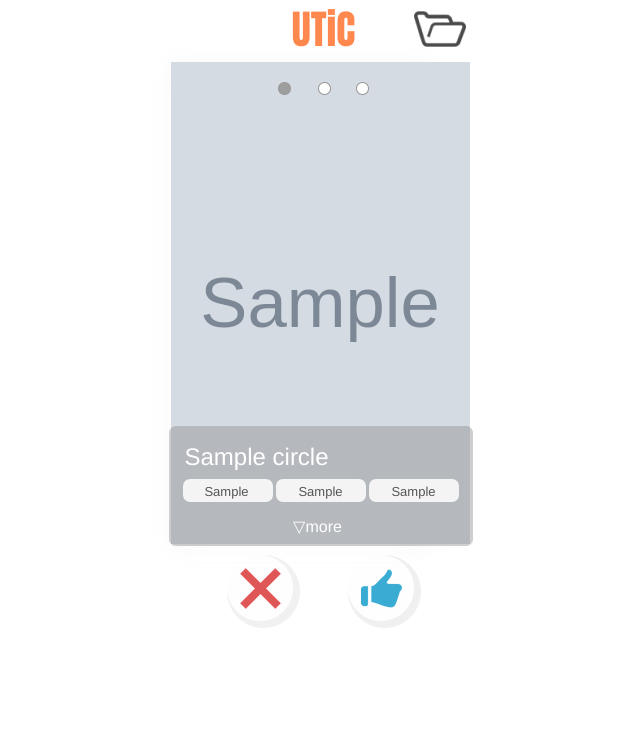
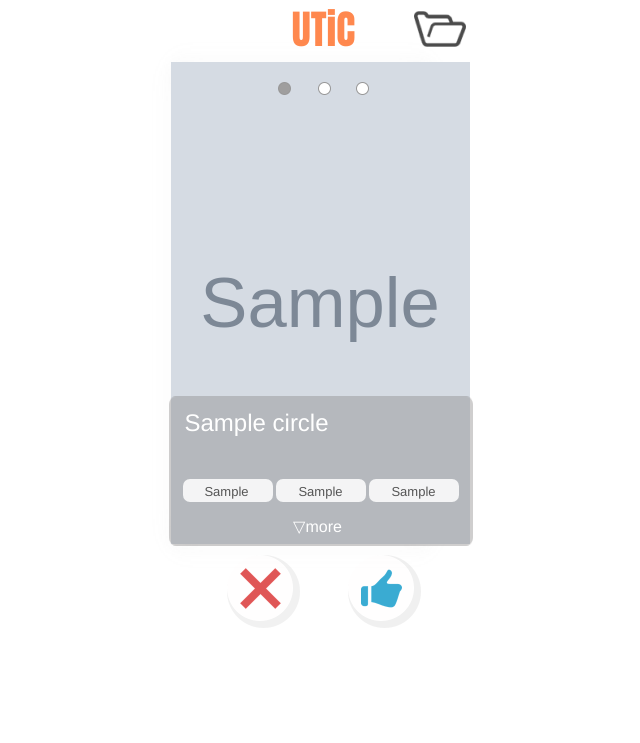
Before and after one commit to ymsk861/utttc_tin, a Django app: template cms/templates/cms/circleid-1-1.html in a window 1280 px wide. Shown: the part 77-820 px from the top of the page, without its empty margins (317-957 px from the left). Run offline with Django 3.2, Linux system fonts and the light colour scheme; the template is opened without the code that fills it: values that come from a table or form of the project are taken from there, others are empty; tables that the repository leaves empty hold one stand-in row (values such as "Sample post"); grey boxes marked "Sample" are stand-in pictures; some libraries are stand-ins or nearby versions; some web fonts are replaced.

Commit message:
名前全部二行にした

```diff
--- a/cms/static/css/circleID11.css
+++ b/cms/static/css/circleID11.css
@@ -251,8 +251,8 @@ div {
 }
 .circleid11 .rectangle1 {
   background-color    : rgba(255,255,255,0.0);
-  top                 : 451px;
-  height              : 120px;
+  top                 : 421px;
+  height              : 150px;
   width               : 304px;
   position            : absolute;
   margin              : 0;
@@ -262,7 +262,7 @@ div {
 }
 .circleid11 .u30b5u30fcu30afu30ebu540d {
   background-color    : rgba(255,255,255,0.0);
-  top                 : 464px;
+  top                 : 430px;
   height              : auto;
   width               : 281px;
   position            : absolute;
--- a/cms/static/css/circleID12.css
+++ b/cms/static/css/circleID12.css
@@ -206,8 +206,8 @@ div {
 }
 .circleid12 .rectangle1 {
   background-color    : rgba(255,255,255,0.0);
-  top                 : 451px;
-  height              : 120px;
+  top                 : 421px;
+  height              : 150px;
   width               : 304px;
   position            : absolute;
   margin              : 0;
@@ -217,7 +217,7 @@ div {
 }
 .circleid12 .u30b5u30fcu30afu30ebu540d {
   background-color    : rgba(255,255,255,0.0);
-  top                 : 464px;
+  top                 : 430px;
   height              : auto;
   width               : 281px;
   position            : absolute;
--- a/cms/static/css/circleID13.css
+++ b/cms/static/css/circleID13.css
@@ -206,8 +206,8 @@ div {
 }
 .circleid13 .rectangle1 {
   background-color    : rgba(255,255,255,0.0);
-  top                 : 451px;
-  height              : 120px;
+  top                 : 421px;
+  height              : 150px;
   width               : 304px;
   position            : absolute;
   margin              : 0;
@@ -217,7 +217,7 @@ div {
 }
 .circleid13 .u30b5u30fcu30afu30ebu540d {
   background-color    : rgba(255,255,255,0.0);
-  top                 : 464px;
+  top                 : 430px;
   height              : auto;
   width               : 281px;
   position            : absolute;
```
